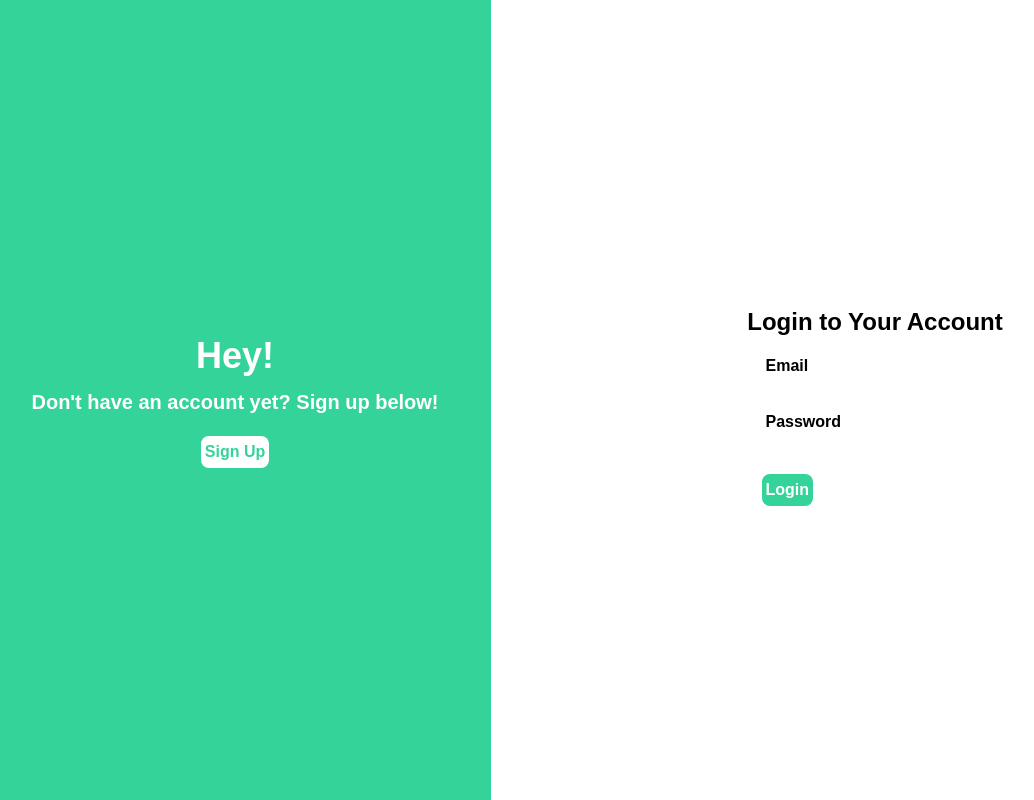
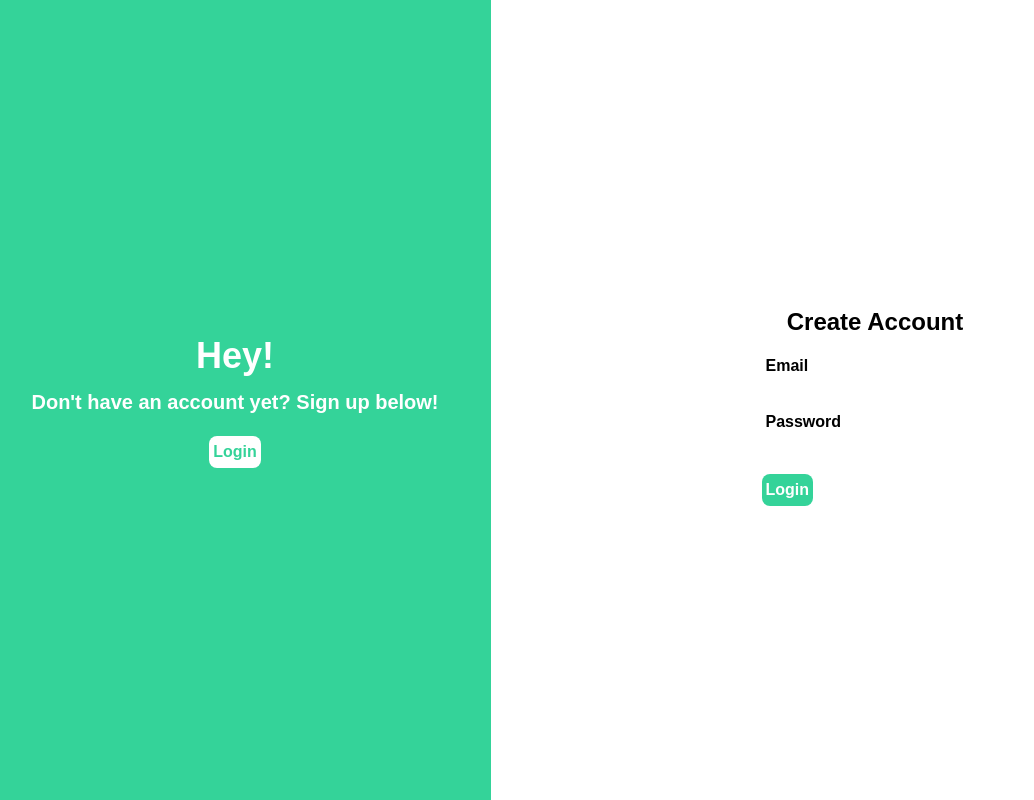
Before and after one commit to Thoss24/social-media-clone, a React (Vite) app in the folder social-media-clone/: page /create-account in a window 1280 px wide. Shown: the whole page, without its empty margins (21-1055 px from the left). Built offline with nearby package versions, Linux system fonts and the light colour scheme.

Commit message:
animating login page

```diff
--- /dev/null
+++ b/social-media-clone/declarations.d.ts
@@ -0,0 +1,3 @@
+// NOTE: The declaration below was injected by `"framer"`
+// see https://www.framer.com/docs/guides/handshake for more information.
+declare module "https://framer.com/m/*";
--- a/social-media-clone/package.json
+++ b/social-media-clone/package.json
@@ -10,6 +10,9 @@
     "preview": "vite preview"
   },
   "dependencies": {
+    "framer": "^2.4.1",
+    "framer-motion": "^11.0.8",
+    "motion": "^10.17.0",
     "react": "^18.2.0",
     "react-dom": "^18.2.0",
     "react-router-dom": "^6.22.2"
--- a/social-media-clone/src/components/layouts/LoginRegistrationLayout.tsx
+++ b/social-media-clone/src/components/layouts/LoginRegistrationLayout.tsx
@@ -1,17 +1,117 @@
-import { Outlet } from "react-router-dom";
+import { Outlet, useLocation } from "react-router-dom";
+import { motion, useAnimationControls, useScroll } from "framer-motion";
 import { NavLink } from "react-router-dom";
+import { useState, useEffect, useCallback } from "react";
 
 const LoginRegistrationLayout = () => {
+  const [isCreateAccountDisplaying, setIsCreateAccountDisplaying] =
+    useState<boolean>(false);
+
+  const [windowSize, setWindowSize] = useState<number>(0);
+
+  const location = useLocation();
+
+  const asideControls = useAnimationControls();
+  const outletControls = useAnimationControls();
+
+  const handleWindowWidthResize = useCallback(() => {
+    setWindowSize(window.innerWidth)
+  }, [])
+
+  useEffect(() => {
+    window.addEventListener('resize', handleWindowWidthResize)
+    console.log(windowSize)
+    return () => {
+      window.removeEventListener('resize', handleWindowWidthResize)
+    }
+
+    // if (scrollX <= 580) {
+    //   asideControls.start({
+    //     x: 0
+    //   })
+    //   outletControls.start({
+    //     x: 0
+    //   })
+    // }
+  }, [handleWindowWidthResize])
+
+  const createAccountDisplayHandler = () => {
+      asideControls.start({
+        x: "150%",
+        opacity: [0.5, 1],
+        transition: {
+          duration: 0.5,
+          ease: "linear",
+        },
+      });
+      outletControls.start({
+        x: "-70%",
+        opacity: [0.5, 1],
+        transition: {
+          duration: 0.5,
+          ease: "linear",
+        },
+      });
+  };
+
+  const handleAsideAnimationComplete = () => {
+    const aside = document.getElementById('login-sign-up-aside') as HTMLDivElement;
+    // aside.style.transform = ''
+    console.log("test")
+  }
+
+  const loginDisplayHandler = () => {
+    asideControls.start({
+      x: 0,
+      opacity: [0.5, 1],
+      transition: {
+        duration: 0.5,
+        ease: "linear",
+      },
+    });
+    outletControls.start({
+      x: 0,
+      opacity: [0.5, 1],
+      transition: {
+        duration: 0.5,
+        ease: "linear",
+      },
+    });
+  };
+
   return (
     <div className="h-dvh flex flex-col sm:flex-row font sm:text-black bg-emerald-400 sm:bg-white font-semibold justify-center items-center">
-      <aside className="sm:flex hidden justify-center flex-col items-center w-full sm:w-2/5 bg-emerald-400 sm:h-dvh">
-        <h2 className="text-4xl text-white font-extrabold sm:visible m-1">Hey!</h2>
-        <h3 className="text-xl text-center text-white font-extrabold sm:visible m-2">Don't have an account yet? Sign up below!</h3>
-        <button className="mt-3 rounded-lg text-emerald-400 bg-white sm:visible p-1">Sign Up</button>
-      </aside>
-      <div className="w-full sm:w-3/5">
+      <motion.div
+        id="login-sign-up-aside"
+        onAnimationComplete={handleAsideAnimationComplete}
+        animate={asideControls}
+        className="sm:flex hidden justify-center flex-col items-center w-full sm:w-2/5 bg-emerald-400 sm:h-dvh"
+      >
+        <h2 className="text-4xl text-white font-extrabold sm:visible m-1">
+          Hey!
+        </h2>
+        <h3 className="text-xl text-center text-white font-extrabold sm:visible m-2">
+          Don't have an account yet? Sign up below!
+        </h3>
+        {location.pathname === "/" ? (
+          <button
+            className="mt-3 rounded-lg text-emerald-400 bg-white sm:visible p-1"
+            onClick={createAccountDisplayHandler}
+          >
+            <NavLink to={"/create-account"}>Sign up</NavLink>
+          </button>
+        ) : (
+          <button
+            className="mt-3 rounded-lg text-emerald-400 bg-white sm:visible p-1"
+            onClick={loginDisplayHandler}
+          >
+            <NavLink to={"/"}>Login</NavLink>
+          </button>
+        )}
+      </motion.div>
+      <motion.div animate={outletControls} className="w-full sm:w-3/5">
         <Outlet />
-      </div>
+      </motion.div>
     </div>
   );
 };
--- a/social-media-clone/src/views/login-registration/CreateAccount.tsx
+++ b/social-media-clone/src/views/login-registration/CreateAccount.tsx
@@ -3,7 +3,7 @@ const CreateAccount = () => {
     return (
         <div className="flex w-full justify-center items-center">
         <section className="flex flex-col justify-center items-center bg-white rounded-lg p-3">
-            <h1 className="text-2xl font-semibold m-3">Login to Your Account</h1>
+            <h1 className="text-2xl font-semibold m-3">Create Account</h1>
             <form action="" className="flex flex-col justify-center items-start">
                 <fieldset className="flex flex-col justify-center items-start m-1">
                     <label htmlFor="email">Email</label>
--- a/social-media-clone/src/views/login-registration/Login.tsx
+++ b/social-media-clone/src/views/login-registration/Login.tsx
@@ -1,5 +1,5 @@
 
-const Login = () => {
+const Login = () => {;
     return (
         <div className="flex w-full justify-center items-center">
         <section className="flex flex-col justify-center items-center bg-white rounded-lg p-3">
@@ -14,8 +14,8 @@ const Login = () => {
                     <input type="password" id="password"/>
                 </fieldset>
                 <div className="flex flex-row justify-between w-full">
-                <button className="mt-3 rounded-lg bg-emerald-400 text-white p-1" type="submit">Login</button>
-                <button className="mt-3 rounded-lg bg-emerald-400 text-white p-1 flex sm:hidden" type="submit">Sign up</button>
+                <button className="mt-3 rounded-lg bg-emerald-400 text-white p-1" type="submit" >Login</button>
+                <button className="mt-3 rounded-lg bg-emerald-400 text-white p-1 flex sm:hidden" type="submit" >Sign up</button>
                 </div>
             </form>
         </section>
```
Also changed, not shown: 1 other file (tests, documents, lock files or other folders).
